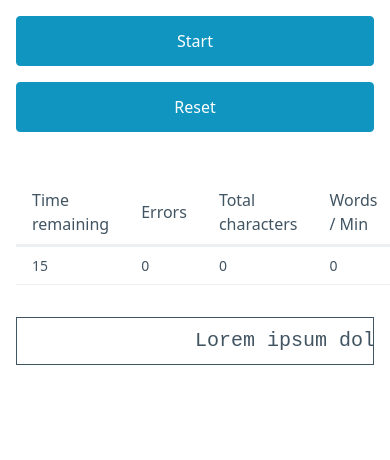
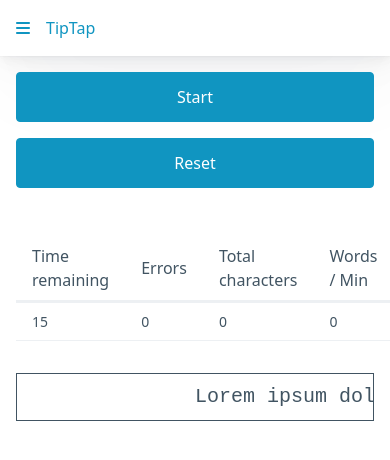
Before and after one commit to danielsprohar/tip-tap, an Angular app: page / in a window 390 px wide. Shown: the top 460 px of the page. Built offline with nearby package versions, Linux system fonts and the light colour scheme.

Commit message:
Added a topnav component

```diff
--- a/src/app/app.component.html
+++ b/src/app/app.component.html
@@ -1,3 +1,4 @@
+<app-topnav></app-topnav>
 <main>
   <section class="container">
     <div class="grid">
--- a/src/app/app.module.ts
+++ b/src/app/app.module.ts
@@ -4,11 +4,13 @@ import { BrowserModule } from '@angular/platform-browser';
 import { AppRoutingModule } from './app-routing.module';
 import { AppComponent } from './app.component';
 import { TerminalComponent } from './components/terminal/terminal.component';
+import { TopnavComponent } from './components/topnav/topnav.component';
 
 @NgModule({
   declarations: [
     AppComponent,
-    TerminalComponent
+    TerminalComponent,
+    TopnavComponent
   ],
   imports: [
     BrowserModule,
--- /dev/null
+++ b/src/app/components/topnav/topnav.component.html
@@ -0,0 +1,25 @@
+<nav #navbar class="container-fluid">
+  <ul class="links-mobile">
+    <li>
+      <a
+        href="javascript:void(0);"
+        class="hamburger"
+        (click)="toggleNav($event)"
+      >
+        <i class="fa fa-bars"></i>
+      </a>
+    </li>
+    <li><a routerLink="/">TipTap</a></li>
+  </ul>
+
+  <ul class="links">
+    <li><a routerLink="/">TipTap</a></li>
+    <li><a routerLink="/">Lessons</a></li>
+    <li><a routerLink="/">Session</a></li>
+  </ul>
+
+  <ul class="links-auth">
+    <li><a href="">Login</a></li>
+    <li><a href="">Sign up</a></li>
+  </ul>
+</nav>
--- /dev/null
+++ b/src/app/components/topnav/topnav.component.scss
@@ -0,0 +1,73 @@
+nav,
+nav ul {
+  display: flex;
+}
+
+nav {
+  justify-content: space-between;
+
+  box-shadow: var(--dropdown-box-shadow);
+
+  ol,
+  ul {
+    align-items: center;
+    margin-bottom: 0;
+    padding: 0;
+    list-style: none;
+  }
+
+  ol:first-of-type,
+  ul:first-of-type {
+    margin-left: calc(var(--nav-element-spacing-horizontal) * -1);
+  }
+
+  .links-mobile {
+    display: none;
+  }
+}
+
+/* When the screen is less than 600 pixels wide, hide all links, except for the first one ("Home").
+Show the link that contains should open and close the topnav (.hamburger) */
+@media screen and (max-width: 600px) {
+  nav {
+    .links,
+    .links-auth {
+      display: none;
+    }
+
+    .links-mobile {
+      display: flex;
+    }
+  }
+}
+
+/*
+The "responsive" class is added to the topnav with JavaScript when the user clicks on the icon.
+This class makes the topnav look good on small screens (display the links vertically instead of horizontally) */
+@media screen and (max-width: 600px) {
+  nav.responsive {
+    position: absolute;
+    z-index: 100;
+    top: 0;
+    flex-direction: column;
+    background: var(--dropdown-background-color);
+
+    .links-mobile {
+      li:last-child {
+        visibility: hidden;
+      }
+    }
+
+    .links,
+    .links-auth {
+      display: flex;
+      flex-direction: column;
+
+      li {
+        display: flex;
+        justify-content: center;
+        width: 100%;
+      }
+    }
+  }
+}
--- /dev/null
+++ b/src/app/components/topnav/topnav.component.ts
@@ -0,0 +1,30 @@
+import {
+  Component,
+  ElementRef,
+  OnInit,
+  Renderer2,
+  ViewChild,
+} from '@angular/core'
+
+@Component({
+  selector: 'app-topnav',
+  templateUrl: './topnav.component.html',
+  styleUrls: ['./topnav.component.scss'],
+})
+export class TopnavComponent implements OnInit {
+  @ViewChild('navbar') navbarRef!: ElementRef
+
+  constructor(private renderer: Renderer2) {}
+
+  ngOnInit(): void {}
+
+  toggleNav(e: MouseEvent) {
+    e.preventDefault()
+    const nav$ = this.navbarRef.nativeElement as HTMLElement
+    if (nav$.classList.contains('responsive')) {
+      this.renderer.removeClass(nav$, 'responsive')
+    } else {
+      this.renderer.addClass(nav$, 'responsive')
+    }
+  }
+}
--- a/src/index.html
+++ b/src/index.html
@@ -6,6 +6,7 @@
   <base href="/">
   <meta name="viewport" content="width=device-width, initial-scale=1">
   <link rel="icon" type="image/x-icon" href="favicon.ico">
+  <script src="https://kit.fontawesome.com/105a11eeec.js" crossorigin="anonymous"></script>
 </head>
 <body>
   <app-root></app-root>
```
Also changed, not shown: 1 other file (tests, documents, lock files or other folders).
